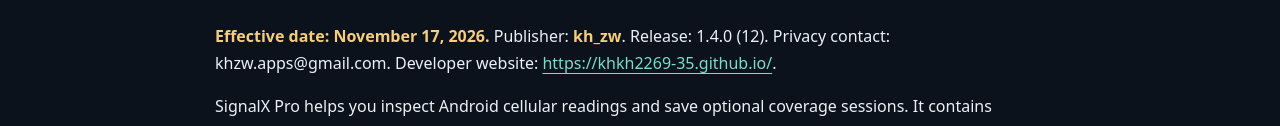
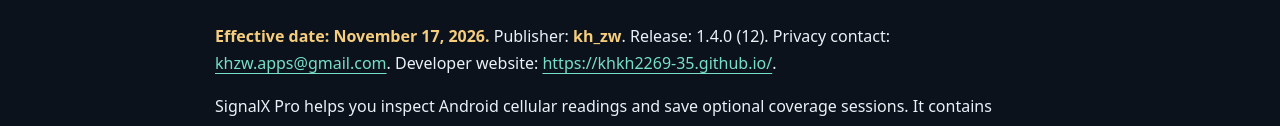
Before and after one commit to khkh2269-35/khkh2269-35.github.io, a plain HTML site: page privacy-en.html in a window 1280 px wide. Shown: the part 208-334 px from the top of the page. Drawn offline with Linux system fonts and the light colour scheme.

Commit message:
fix(site): make SignalX privacy contact links clickable (privacy-en.html)

```diff
--- a/privacy-en.html
+++ b/privacy-en.html
@@ -3,7 +3,7 @@
 <header><a class="brand" href="index.html"><img src="mark.svg" width="34" height="34" alt=""><bdi>SignalX Pro</bdi></a><nav aria-label="Main navigation"><a href="index.html">Website</a><a href="privacy-ar.html" lang="ar" dir="rtl">العربية</a></nav></header>
 <main class="policy">
 <h1>SignalX Pro — Privacy Policy</h1>
-<p><strong>Effective date: November 17, 2026.</strong> Publisher: <strong>kh_zw</strong>. Release: 1.4.0 (12). Privacy contact: khzw.apps@gmail.com. Developer website: <a href="https://khkh2269-35.github.io/">https://khkh2269-35.github.io/</a>.</p>
+<p><strong>Effective date: November 17, 2026.</strong> Publisher: <strong>kh_zw</strong>. Release: 1.4.0 (12). Privacy contact: <a href="mailto:khzw.apps@gmail.com">khzw.apps@gmail.com</a>. Developer website: <a href="https://khkh2269-35.github.io/">https://khkh2269-35.github.io/</a>.</p>
 <p>SignalX Pro helps you inspect Android cellular readings and save optional coverage sessions. It contains Google AdMob banners on the Home, Cells and Coverage screens only, and Google UMP for privacy choices where required. No account or developer-operated server is needed. Google&#x27;s advertising and consent data handling is explained below.</p>
 <h2>Cellular observations and local records</h2>
 <p>With your permission, the app reads cellular network information made available by Android: selected SIM/subscription and slot, operator information, serving/neighbor cell details, technology, band/frequency information when available, signal measurements, and timestamps. Android can require phone-state and precise-location permission and enabled device location for CellInfo even when GPS positions are not being recorded. Granting that permission does not itself start GPS recording.</p>
@@ -22,5 +22,5 @@
 <h2>Security, children and contact</h2>
 <p>Advertising, consent and the optional HTTPS check use HTTPS/TLS transport. Local private storage and Android permission controls limit access, but no security method is absolute. No measurement account is created, so there is no in-app account to delete.</p>
 <p>SignalX Pro is intended for adults aged 18 and over, as confirmed by the developer. It is not directed to children.</p>
-<p>For questions about app-private data or this policy, contact khzw.apps@gmail.com. If the policy changes, the developer will update this page and its effective date.</p>
-</main><footer><p>SignalX Pro · kh_zw · khzw.apps@gmail.com</p></footer></body></html>
+<p>For questions about app-private data or this policy, contact <a href="mailto:khzw.apps@gmail.com">khzw.apps@gmail.com</a>. If the policy changes, the developer will update this page and its effective date.</p>
+</main><footer><p>SignalX Pro · kh_zw · <a href="mailto:khzw.apps@gmail.com">khzw.apps@gmail.com</a></p></footer></body></html>
```
